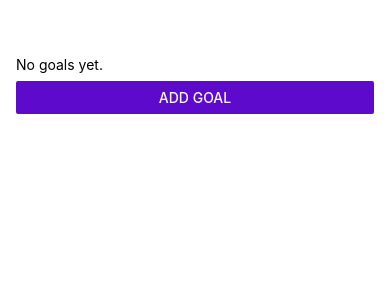
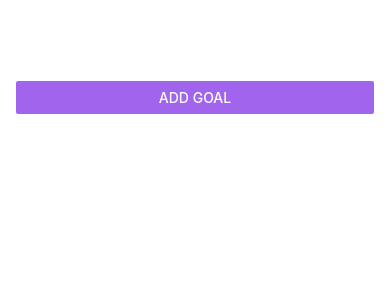
Before and after one commit to Sejmou/react-native-course, a React Native app: screen / in a window 390 px wide. Shown: the top 300 px of the page. Built offline with nearby package versions, Linux system fonts and the light colour scheme.

Commit message:
finishing touches (StatusBar, app-wide backgroundColor

```diff
--- a/App.js
+++ b/App.js
@@ -2,6 +2,7 @@
 import { StyleSheet, View, FlatList, Text, Button } from 'react-native';
 import GoalItem from './components/GoalItem';
 import GoalInput from './components/GoalInput';
+import { StatusBar } from 'expo-status-bar';
 
 export default function App() {
   const [goals, setGoals] = useState([]);
@@ -13,16 +14,15 @@
     ]);
     setShowModal(false);
   };
-
   const deleteGoalHandler = id => {
     setGoals(currGoals => currGoals.filter(g => g.id !== id));
   };
 
   const [showModal, setShowModal] = useState(false);
 
-  console.log(goals);
-
   return (
+    <>
+      <StatusBar style="light" />
       <View style={styles.appContainer}>
         <GoalInput
           visible={showModal}
@@ -48,10 +48,11 @@
         )}
         <Button
           title="Add goal"
-        color="#5e0acc"
+          color="#a065ec"
           onPress={() => setShowModal(true)}
         />
       </View>
+    </>
   );
 }
 
@@ -62,5 +63,6 @@
   },
   placeholderText: {
     marginVertical: 8,
+    color: '#ffffff',
   },
 });
--- a/app.json
+++ b/app.json
@@ -6,6 +6,7 @@
     "orientation": "portrait",
     "icon": "./assets/icon.png",
     "userInterfaceStyle": "light",
+    "backgroundColor": "#1e085a",
     "splash": {
       "image": "./assets/splash.png",
       "resizeMode": "contain",
@@ -14,9 +15,7 @@
     "updates": {
       "fallbackToCacheTimeout": 0
     },
-    "assetBundlePatterns": [
-      "**/*"
-    ],
+    "assetBundlePatterns": ["**/*"],
     "ios": {
       "supportsTablet": true
     },
```
Lines whose indentation alone changed are shown as unchanged.
